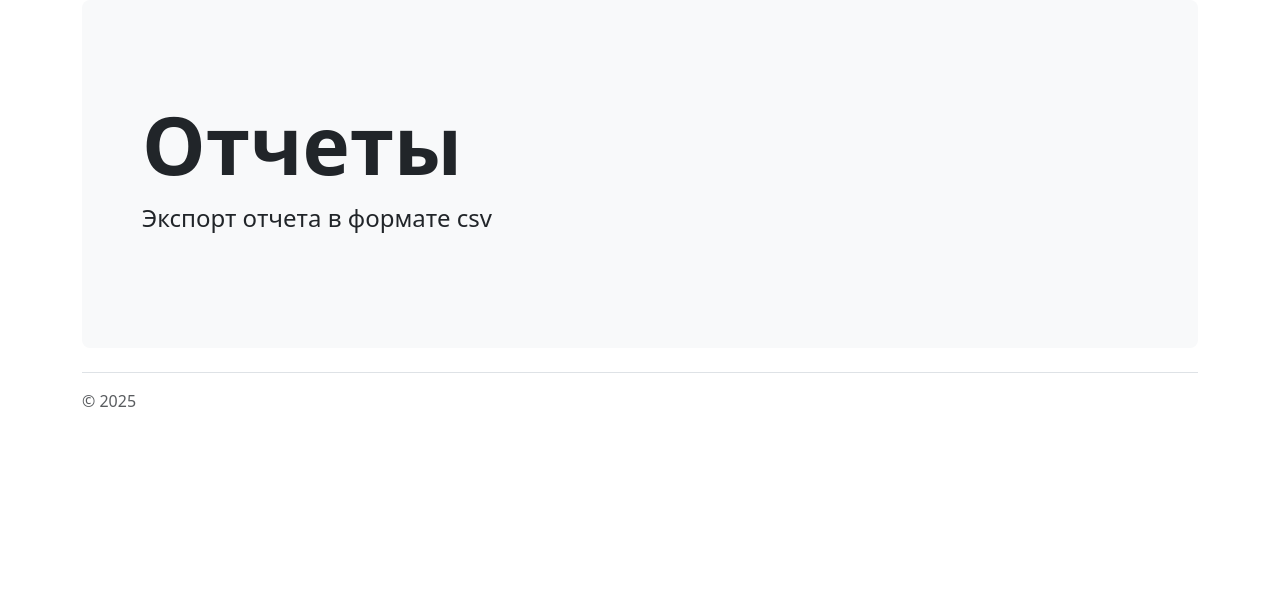
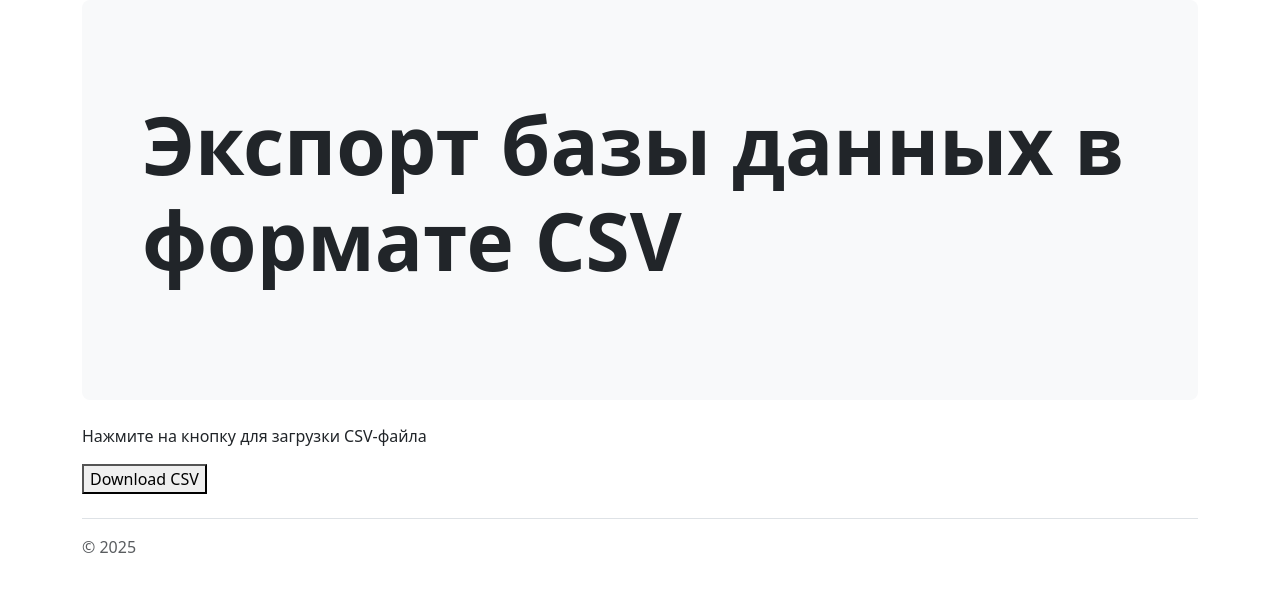
Before and after one commit to eonlyi/mipt, a Django app: page /report_page in a window 1280 px wide. Shown: the part 65-657 px from the top of the page. Run offline with Django 5.2, Linux system fonts and the light colour scheme.

Commit message:
Update report_page.html

```diff
--- a/rost_proj/templates/report_page.html
+++ b/rost_proj/templates/report_page.html
@@ -1,15 +1,15 @@
 {% extends "base_page.html" %}
 
 {% block page-title %}
-Отчеты
-{% endblock %}
-
-{% block page-lead %}
-Экспорт отчета в формате csv
+Экспорт базы данных в формате CSV
 {% endblock %}
 
 {% block content %}
 
-
+    <p>Нажмите на кнопку для загрузки CSV-файла</p>
+    <form method="post">
+        {% csrf_token %}
+        <button type="submit">Download CSV</button>
+    </form>
 
 {% endblock %}
```
